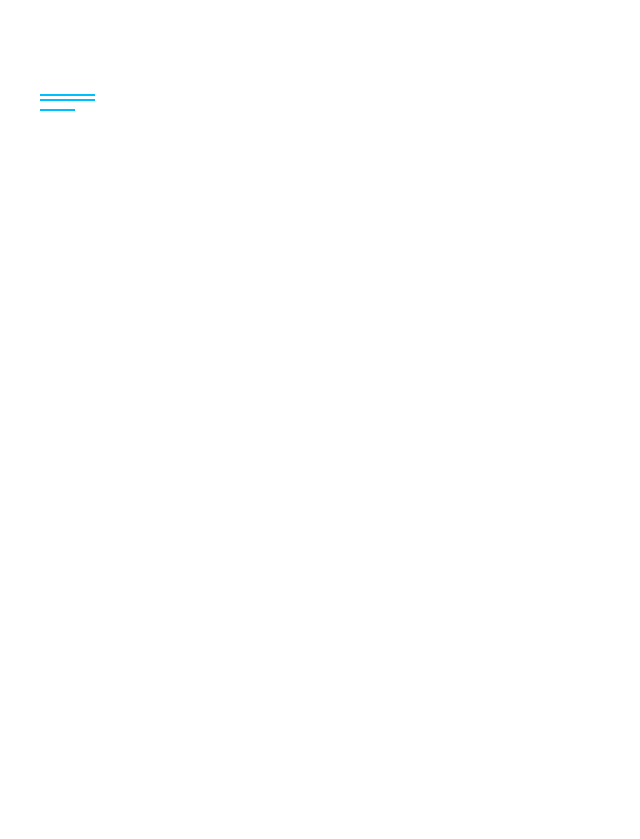
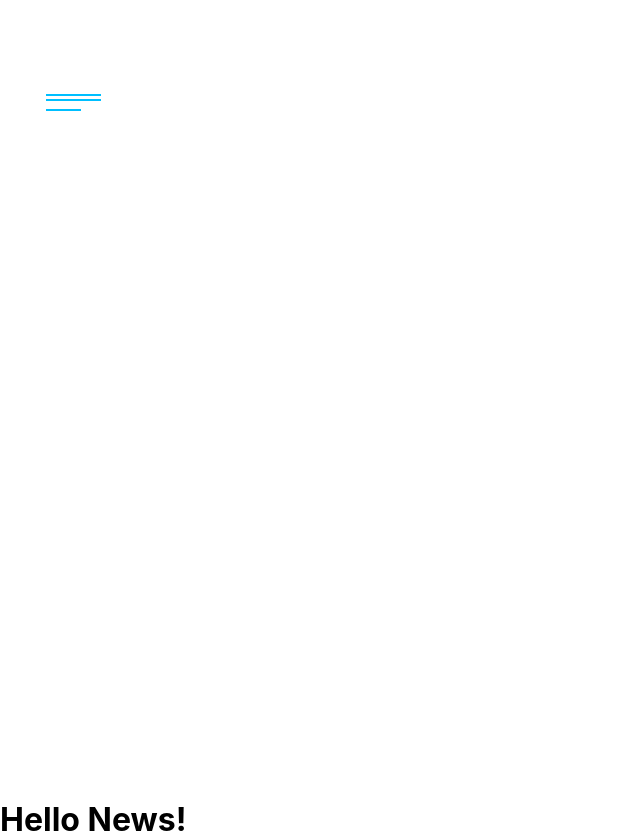
Before and after one commit to NOEL86/oscars, a React (Create React App) app in the folder client/: page /#/news in a window 1280 px wide. Shown: the whole page, without its empty margins (0-640 px from the left). Before the commit the page ends 800 px from the top, so only its background shows below. Built offline with nearby package versions, Linux system fonts and the light colour scheme.

Commit message:
fixed click bug

```diff
--- a/client/public/index.html
+++ b/client/public/index.html
@@ -9,7 +9,7 @@
       name="description"
       content="Web site created using create-react-app"
     />
-    <link rel="apple-touch-icon" href="%PUBLIC_URL%/logo192.png" />
+    <!-- <link rel="apple-touch-icon" href="%PUBLIC_URL%/logo192.png" /> -->
     <!--
       manifest.json provides metadata used when your web app is installed on a
       user's mobile device or desktop. See https://developers.google.com/web/fundamentals/web-app-manifest/
--- a/client/src/App.css
+++ b/client/src/App.css
@@ -1,4 +1,4 @@
-.App {
+/* .App {
   text-align: center;
 }
 
@@ -35,4 +35,4 @@
   to {
     transform: rotate(360deg);
   }
-}
+} */
--- a/client/src/App.js
+++ b/client/src/App.js
@@ -1,11 +1,12 @@
-import React from "react";
+import React, { Component } from "react";
 import { Route, Switch } from "react-router-dom";
 import { HashRouter } from "react-router-dom";
 import Main from "./Pages/Main";
 import News from "./Pages/News";
 // import "./App.css";
 
-function App() {
+class App extends Component {
+  render() {
     return (
       <HashRouter>
         <div>
@@ -18,5 +19,6 @@ function App() {
       </HashRouter>
     );
   }
+}
 
 export default App;
--- a/client/src/Components/Nav.jsx
+++ b/client/src/Components/Nav.jsx
@@ -8,16 +8,9 @@ class Nav extends Component {
     this.handleClick = this.handleClick.bind(this);
   }
 
-  componentDidMount() {
-    // $(function() {
-    //   $(".navigation__icon").click(function() {
-    //     $(".navigation").toggleClass("navigation-open");
-    //   });
-    // });
-  }
+  componentDidMount() {}
 
   handleClick = () => {
-    console.log("click registered");
     const icon = document.querySelector(".navigation");
     icon.classList.toggle("navigation-open");
   };
@@ -25,16 +18,16 @@ class Nav extends Component {
   render() {
     return (
       <div className="header">
-        <nav className="navigation">
+        <nav className="navigation" onClick={this.handleClick}>
           <section className="logo">
-            <section className="navigation-icon" onClick={this.handleClick}>
+            <section className="navigation-icon">
               <span className="topbar"></span>
               <span className="middlebar"></span>
               <span className="bottombar"></span>
             </section>
             <ul className="navigation-ul">
               <li>
-                <a href="">Home</a>
+                <a href="/">Home</a>
               </li>
               <li>
                 <a href="/news">News</a>
--- a/client/src/Pages/News.jsx
+++ b/client/src/Pages/News.jsx
@@ -1,5 +1,6 @@
 import React, { Component } from "react";
 import Nav from "../Components/Nav";
+import "./news.css";
 
 class News extends Component {
   constructor(props) {
@@ -16,7 +17,9 @@ class News extends Component {
     return (
       <div id="news">
         <Nav />
+        <h1>Hello News!</h1>
         <div className="row">
+          <div className="col m2 l2" />
           <div className="col s12 m8 l8">
             <div className="articles">
               {this.state.articles.map((article, i) => (
--- a/client/src/Pages/main.css
+++ b/client/src/Pages/main.css
@@ -15,7 +15,7 @@ html {
 *,
 *:before,
 *:after {
-  box-sizing: inherit;
+  /* box-sizing: inherit; */
   padding: 0;
   margin: 0;
 }
--- /dev/null
+++ b/client/src/Pages/news.css
@@ -0,0 +1,3 @@
+#news {
+  background-image: none;
+}
--- a/package.json
+++ b/package.json
@@ -13,8 +13,8 @@
     "eject": "react-scripts eject"
   },
   "devDependencies": {
-    "nodemon": "^1.19.2",
-    "concurrently": "^4.1.2"
+    "concurrently": "^4.1.2",
+    "nodemon": "^1.19.4"
   },
   "author": "",
   "license": "ISC",
```
Also changed, not shown: 2 other files (tests, documents, lock files or other folders). Lines whose indentation alone changed are shown as unchanged.
